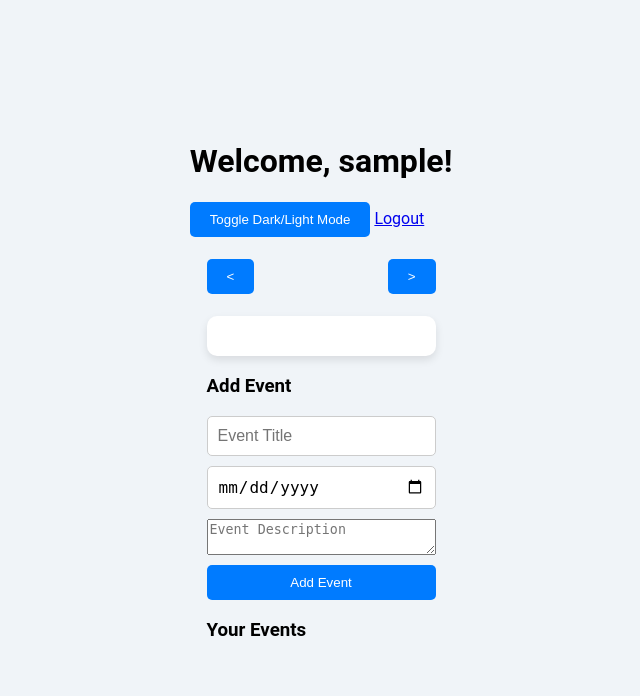
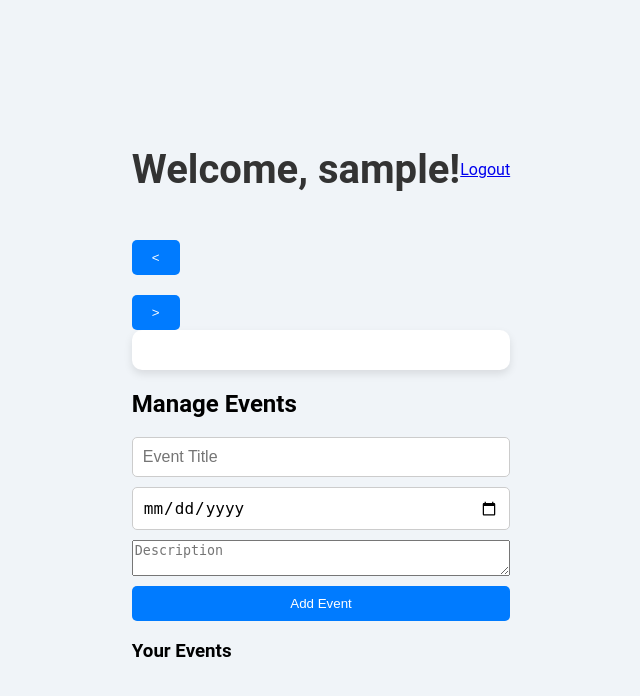
Before and after one commit to Nhlobo/Calendar-app, a Flask app: page / in a window 1280 px wide. Shown: the top 696 px of the page, without its empty margins (319-959 px from the left). Run offline with Flask 3, Linux system fonts and the light colour scheme; the visitor is signed in with stand-in values (Sample User, id 1).

Commit message:
Update index.html

```diff
--- a/templates/index.html
+++ b/templates/index.html
@@ -3,58 +3,56 @@
 <head>
     <meta charset="UTF-8">
     <meta name="viewport" content="width=device-width, initial-scale=1.0">
-    <title>My Calendar</title>
-    <link href="https://fonts.googleapis.com/css2?family=Poppins:wght@400;600&display=swap" rel="stylesheet">
+    <title>Event Calendar</title>
     <link rel="stylesheet" href="/static/css/styles.css">
     <script src="/static/js/calendar.js" defer></script>
 </head>
 <body>
-    <div class="welcome-message">
-        <div class="animation-wrapper">
-            <h1 class="greeting">Welcome, <span>{{ session['username'] }}</span>!</h1>
+    <div class="container">
+        <header>
+            <h1 class="welcome-message">Welcome, {{ username }}!</h1>
+            <a href="/logout" class="btn-logout">Logout</a>
+        </header>
+
+        <main>
+            <div class="main-content">
+                <!-- Calendar Section -->
+                <div class="calendar-container">
+                    <div class="calendar-header">
+                        <button id="prev-month" class="nav-button">&lt;</button>
+                        <h2 id="month-year"></h2>
+                        <button id="next-month" class="nav-button">&gt;</button>
                     </div>
-        <button id="toggle-theme">Toggle Dark/Light Mode</button>
-        <a href="/logout" class="btn-logout">Logout</a>
+                    <div id="calendar-days" class="calendar-grid"></div>
                 </div>
 
-    <div class="container">
-        <div class="calendar-container">
-            <div id="calendar-header">
-                <button id="prev-month">&lt;</button>
-                <h2 id="month-year"></h2>
-                <button id="next-month">&gt;</button>
-            </div>
-            <div id="calendar-days"></div>
-        </div>
-
+                <!-- Events Section -->
                 <div class="event-section">
-            <h3>Add Event</h3>
+                    <h2>Manage Events</h2>
                     <form id="event-form" action="/add_event" method="POST">
                         <input type="text" name="title" id="event-title" placeholder="Event Title" required>
                         <input type="date" name="date" id="event-date" required>
-                <textarea name="description" id="event-description" placeholder="Event Description"></textarea>
-                <button type="submit">Add Event</button>
+                        <textarea name="description" id="event-description" placeholder="Description"></textarea>
+                        <button type="submit" class="btn-add-event">Add Event</button>
                     </form>
 
+                    <!-- List of events -->
                     <h3>Your Events</h3>
                     <ul id="events-list">
                         {% for event in events %}
                             <li>
+                                <div class="event-item">
                                     <strong>{{ event.title }} ({{ event.date }})</strong>
                                     <p>{{ event.description }}</p>
-                    <form action="/edit_event/{{ event.id }}" method="POST">
-                        <input type="text" name="title" value="{{ event.title }}" required>
-                        <input type="date" name="date" value="{{ event.date }}" required>
-                        <textarea name="description">{{ event.description }}</textarea>
-                        <button type="submit">Edit</button>
-                    </form>
-                    <form action="/delete_event/{{ event.id }}" method="POST">
-                        <button type="submit">Delete</button>
-                    </form>
+                                    <a href="/edit_event/{{ event.id }}" class="btn-edit">Edit</a>
+                                    <a href="/delete_event/{{ event.id }}" class="btn-delete">Delete</a>
+                                </div>
                             </li>
                         {% endfor %}
                     </ul>
                 </div>
             </div>
+        </main>
+    </div>
 </body>
 </html>
```
Lines whose indentation alone changed are shown as unchanged.
